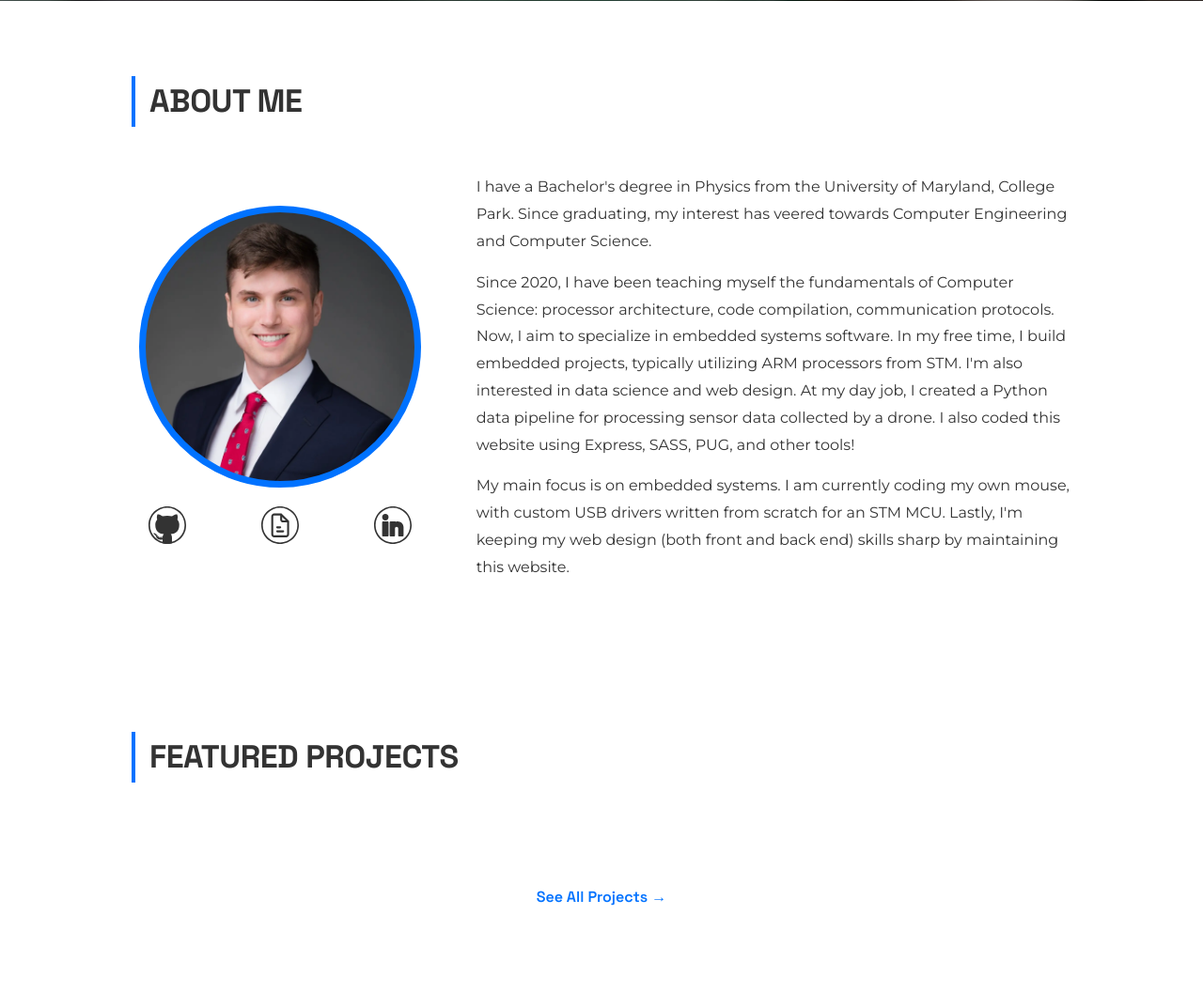
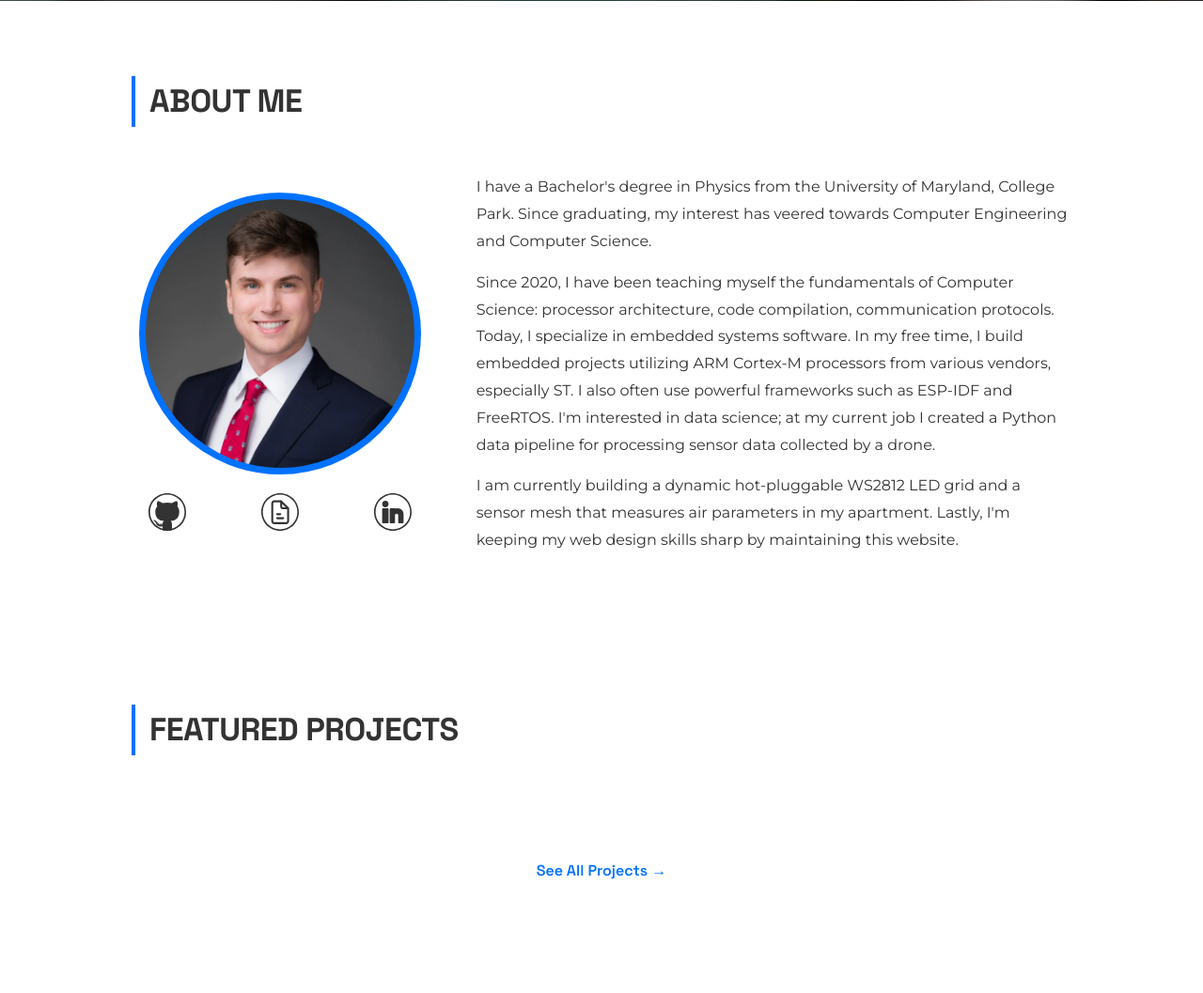
Before and after one commit to michael-michelotti/michael-michelotti-dot-com, a Node server app: page / in a window 1280 px wide. Shown: the part 859-1916 px from the top of the page at 94% size. Run offline with Node 20, Linux system fonts and the light colour scheme; data that the repository does not hold is empty; some libraries are stand-ins or nearby versions.

Commit message:
update about me text for 2026

```diff
--- a/views/pages/landing/_about.pug
+++ b/views/pages/landing/_about.pug
@@ -16,9 +16,9 @@ section.about#about
         p.about__p
           | I have a Bachelor's degree in Physics from the University of Maryland, College Park. Since graduating, my interest has veered towards Computer Engineering and Computer Science.
         p.about__p
-          | Since 2020, I have been teaching myself the fundamentals of Computer Science: processor architecture, code compilation, communication protocols. Now, I aim to specialize in embedded systems software.
-          | In my free time, I build embedded projects, typically utilizing ARM processors from STM.
-          | I'm also interested in data science and web design. At my day job, I created a Python data pipeline for processing sensor data collected by a drone. I also coded this website using Express, SASS, PUG, and other tools!
+          | Since 2020, I have been teaching myself the fundamentals of Computer Science: processor architecture, code compilation, communication protocols. Today, I specialize in embedded systems software.
+          | In my free time, I build embedded projects utilizing ARM Cortex-M processors from various vendors, especially ST. I also often use powerful frameworks such as ESP-IDF and FreeRTOS.
+          | I'm interested in data science; at my current job I created a Python data pipeline for processing sensor data collected by a drone.
         p.about__p
-          | My main focus is on embedded systems. I am currently coding my own mouse, with custom USB drivers written from scratch for an STM MCU.
-          | Lastly, I'm keeping my web design (both front and back end) skills sharp by maintaining this website.
+          | I am currently building a dynamic hot-pluggable WS2812 LED grid and a sensor mesh that measures air parameters in my apartment.
+          | Lastly, I'm keeping my web design skills sharp by maintaining this website.
```
